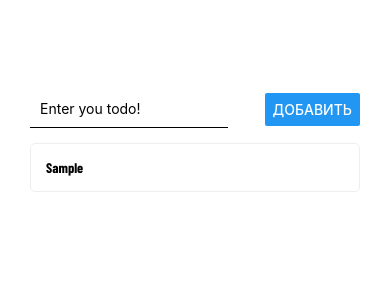
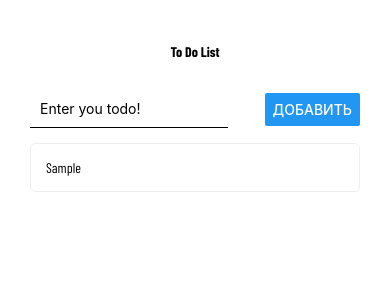
Before and after one commit to sashabull66/todoApp, a React Native app: screen / in a window 390 px wide. Both pictures are taken after typing "Sample" into the empty fields and a click on the button "ДОБАВИТЬ". Shown: the top 300 px of the page. Built offline with nearby package versions, Linux system fonts and the light colour scheme.

Commit message:
created text components with different fonts

```diff
--- a/src/components/Navbar.js
+++ b/src/components/Navbar.js
@@ -1,11 +1,12 @@
 import React from "react";
-import {StyleSheet, Text, View} from 'react-native';
+import {StyleSheet, View} from 'react-native';
 import {THEME} from '../theme.js'
+import AppTextBold from "./UI/AppTextBold.js";
 
 export default function Navbar(props) {
     return (
         <View style={styles.Navbar}>
-            <Text style={styles.text}>{props.title}</Text>
+            <AppTextBold style={styles.text}>{props.title}</AppTextBold>
         </View>
     )
 }
--- a/src/components/Todo.js
+++ b/src/components/Todo.js
@@ -1,5 +1,6 @@
 import React from "react";
 import {View, Text, StyleSheet, TouchableOpacity} from "react-native";
+import AppTextRegular from "./UI/AppTextRegular.js";
 
 export default function Todo({todo, onRemove, openCurrentTodo}) {
 
@@ -10,7 +11,7 @@ export default function Todo({todo, onRemove, openCurrentTodo}) {
             onLongPress={() => onRemove(todo.id)}
         >
             <View style={styles.Todo}>
-                <Text style={styles.title}>{todo.title}</Text>
+                <AppTextRegular>{todo.title}</AppTextRegular>
             </View>
         </TouchableOpacity>
     )
@@ -26,8 +27,4 @@ const styles = StyleSheet.create({
         borderRadius: 5,
         marginBottom: 10
     },
-    title: {
-        fontFamily: 'barlowBold',
-    }
-
 })
--- /dev/null
+++ b/src/components/UI/AppTextBold.js
@@ -0,0 +1,16 @@
+import React from "react";
+import {Text, StyleSheet} from 'react-native';
+
+export default function AppTextBold (props) {
+    return (
+        <Text style={{...styles.text, ...props.styles}}>
+            {props.children}
+        </Text>
+    )
+}
+
+const styles = StyleSheet.create({
+    text: {
+        fontFamily: 'barlowBold',
+    }
+})
--- /dev/null
+++ b/src/components/UI/AppTextRegular.js
@@ -0,0 +1,16 @@
+import React from "react";
+import {Text, StyleSheet} from 'react-native';
+
+export default function AppTextRegular (props) {
+    return (
+        <Text style={{...styles.text, ...props.styles}}>
+            {props.children}
+        </Text>
+    )
+}
+
+const styles = StyleSheet.create({
+    text: {
+        fontFamily: 'barlowRegular',
+    }
+})
--- a/src/screens/TodoScreen.js
+++ b/src/screens/TodoScreen.js
@@ -1,8 +1,9 @@
 import React from "react";
-import {StyleSheet, View, Text, Button} from 'react-native';
+import {StyleSheet, View, Button} from 'react-native';
 import {THEME} from "../theme.js";
 import AppCard from "../components/UI/AppCard.js";
 import {EditModal} from "../components/EditModal.js";
+import AppTextBold from "../components/UI/AppTextBold.js";
 
 export const TodoScreen = ({todo, onSave, remove, back}) => {
     const [modal, setModal] = React.useState(false);
@@ -25,7 +26,7 @@ export const TodoScreen = ({todo, onSave, remove, back}) => {
                 onSave={saveHandler}
             />
             <AppCard>
-                <Text style={styles.title}>{todo.title}</Text>
+                <AppTextBold style={styles.title}>{todo.title}</AppTextBold>
                 <Button
                     title={'Ред.'}
                     onPress={() => {
```
